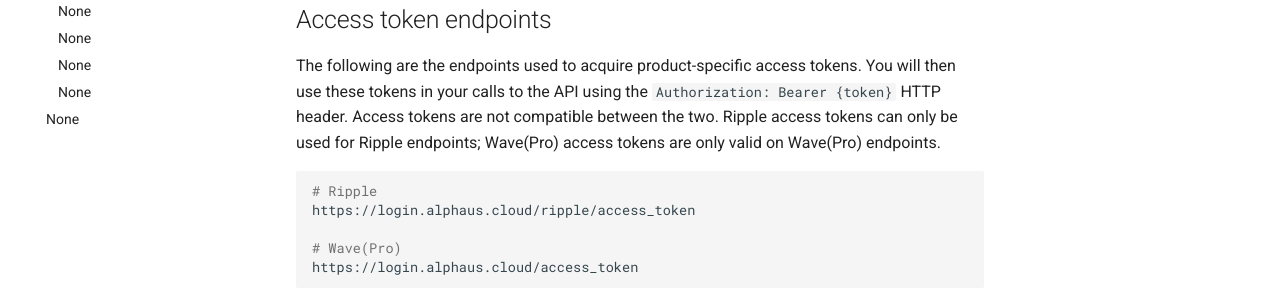
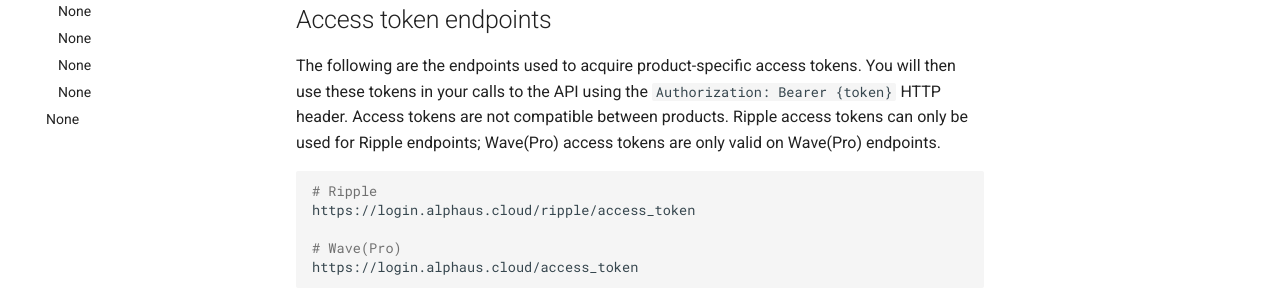
Before and after one commit to alphauslabs/tmpdocs, an MkDocs documentation site: the page built from docs/blueapi/authentication.md, in a window 1280 px wide and 900 px high, scrolled down 2200 px. Shown: the part 178-478 px from the top of the window. Built offline with MkDocs 1.6.1 and Material for MkDocs 9.7.7, drawn with Linux system fonts in a browser that asks for light colours.

Commit message:
chore: grammar

````diff
--- a/docs/blueapi/authentication.md
+++ b/docs/blueapi/authentication.md
@@ -92,7 +92,7 @@
 ```
 
 ## Access token endpoints
-The following are the endpoints used to acquire product-specific access tokens. You will then use these tokens in your calls to the API using the `Authorization: Bearer {token}` HTTP header. Access tokens are not compatible between the two. Ripple access tokens can only be used for Ripple endpoints; Wave(Pro) access tokens are only valid on Wave(Pro) endpoints.
+The following are the endpoints used to acquire product-specific access tokens. You will then use these tokens in your calls to the API using the `Authorization: Bearer {token}` HTTP header. Access tokens are not compatible between products. Ripple access tokens can only be used for Ripple endpoints; Wave(Pro) access tokens are only valid on Wave(Pro) endpoints.
 
 ```sh
 # Ripple
````
